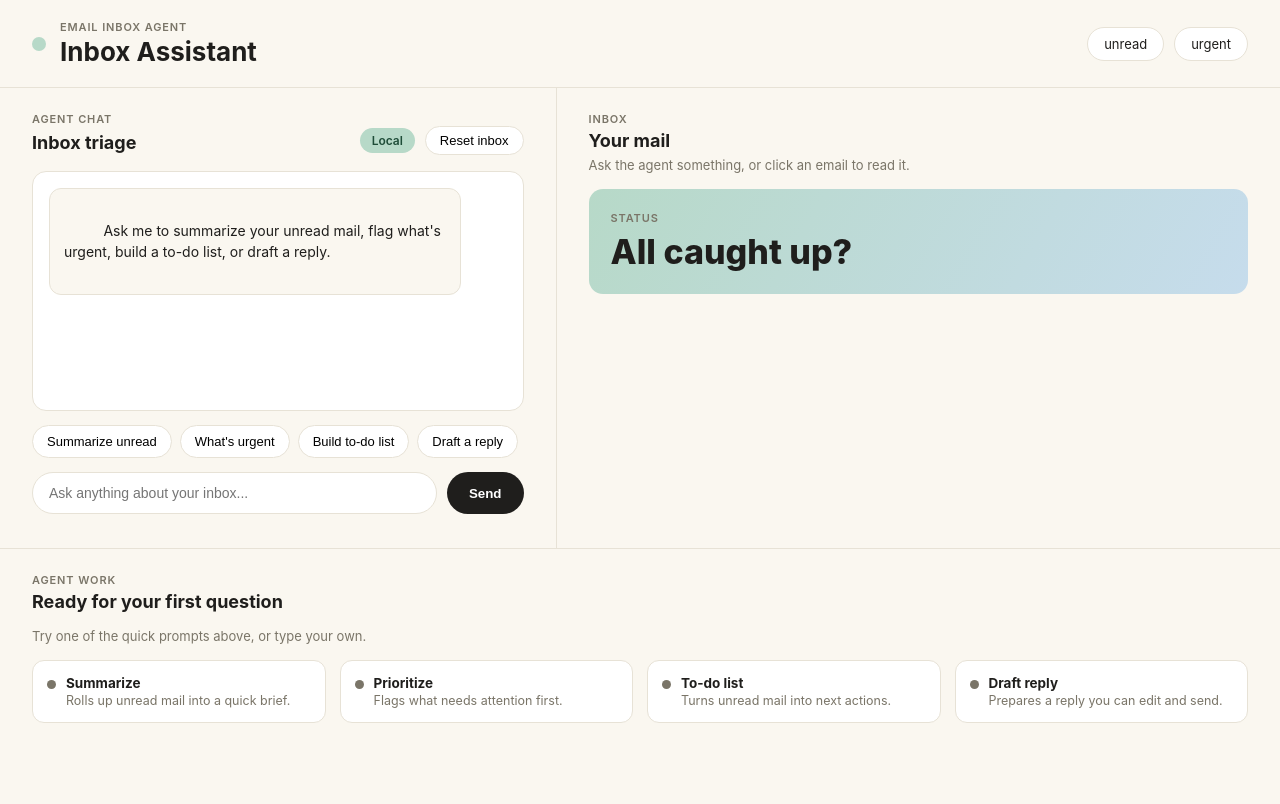
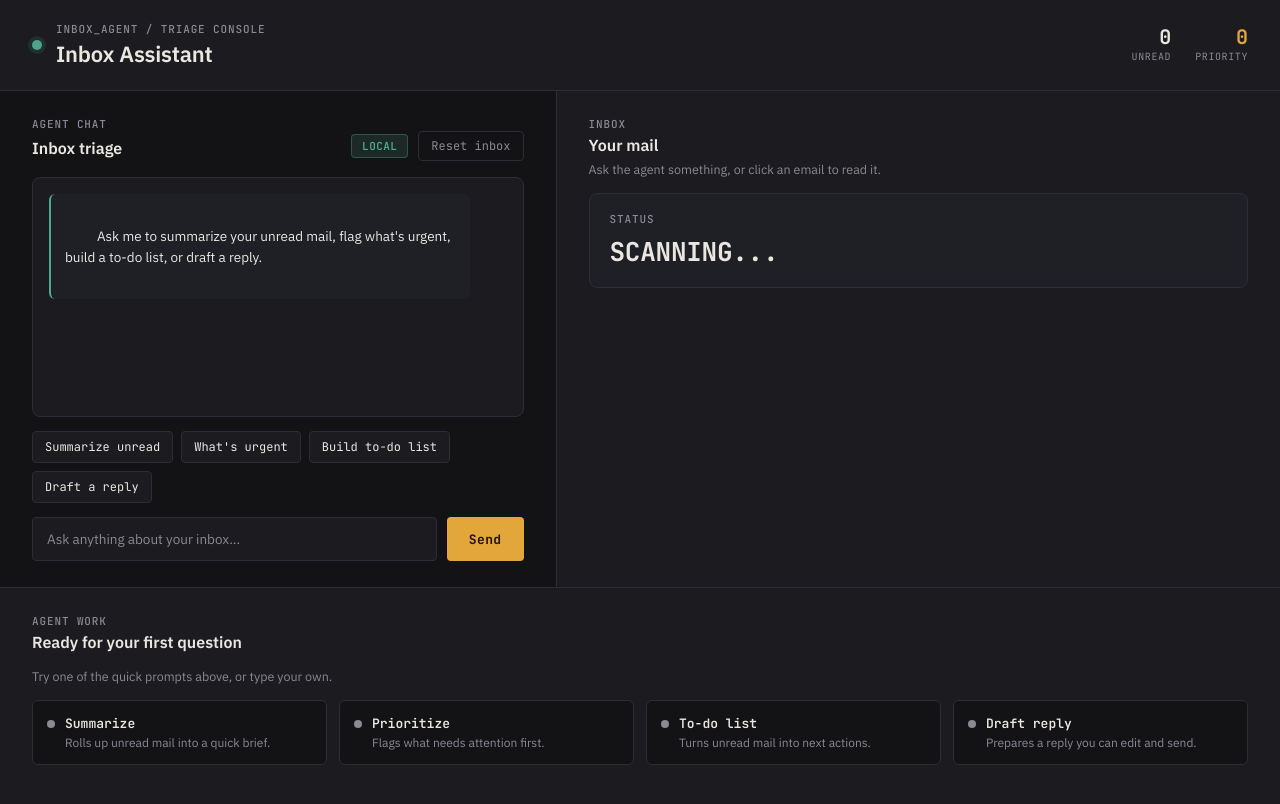
Before and after one commit to shreyaaghi/emailagentstanford, a website: page index.html in a window 1280 px wide. Drawn offline with Linux system fonts and the light colour scheme; no server answers.

Commit message:
style change

```diff
--- a/index.html
+++ b/index.html
@@ -4,20 +4,23 @@
 <meta charset="UTF-8" />
 <meta name="viewport" content="width=device-width, initial-scale=1.0" />
 <title>Email Inbox Agent</title>
+<link rel="preconnect" href="https://fonts.googleapis.com" />
+<link rel="preconnect" href="https://fonts.gstatic.com" crossorigin />
+<link href="https://fonts.googleapis.com/css2?family=JetBrains+Mono:wght@400;500;600;700&family=IBM+Plex+Sans:wght@400;500;600&display=swap" rel="stylesheet" />
 <link rel="stylesheet" href="styles.css" />
 </head>
 <body>
   <header class="app-header">
     <div class="brand">
-      <span class="brand-dot"></span>
+      <span class="status-light" id="status-light"></span>
       <div>
-        <div class="eyebrow">EMAIL INBOX AGENT</div>
+        <div class="eyebrow">INBOX_AGENT / TRIAGE CONSOLE</div>
         <h1>Inbox Assistant</h1>
       </div>
     </div>
     <div class="header-stats">
-      <div class="pill" id="unread-pill">unread</div>
-      <div class="pill" id="urgent-pill">urgent</div>
+      <div class="stat" id="unread-pill"><span class="stat-num">0</span><span class="stat-label">unread</span></div>
+      <div class="stat" id="urgent-pill"><span class="stat-num">0</span><span class="stat-label">priority</span></div>
     </div>
   </header>
 
@@ -63,8 +66,11 @@
       </div>
 
       <div class="inbox-hero">
-        <div class="eyebrow">STATUS</div>
-        <div class="hero-headline" id="hero-headline">All caught up?</div>
+        <div class="hero-row">
+          <span class="eyebrow">STATUS</span>
+          <span class="hero-timestamp" id="hero-timestamp"></span>
+        </div>
+        <div class="hero-headline" id="hero-headline">SCANNING...</div>
       </div>
 
       <div class="inbox-list" id="inbox-list"></div>
--- a/styles.css
+++ b/styles.css
@@ -1,63 +1,94 @@
 :root {
-    --cream: #faf7f0;
-    --ink: #1f1e1c;
-    --line: #e7e2d6;
-    --card: #ffffff;
-    --muted: #7a7568;
-    --accent-green: #b7d9c8;
-    --accent-blue: #c6dcec;
-    --urgent: #d97757;
-    --radius: 14px;
+    --bg: #131316;
+    --panel: #1b1b20;
+    --panel-raised: #1f1f26;
+    --line: #2d2d35;
+    --ink: #e9e7e0;
+    --muted: #8b8992;
+    --amber: #e2a63b;
+    --teal: #4fa98f;
+    --mono: "JetBrains Mono", ui-monospace, Menlo, monospace;
+    --sans: "IBM Plex Sans", -apple-system, BlinkMacSystemFont, sans-serif;
+    --radius: 8px;
   }
 
   * { box-sizing: border-box; }
 
   body {
     margin: 0;
-    background: var(--cream);
+    background: var(--bg);
+    background-image:
+      linear-gradient(var(--line) 1px, transparent 1px),
+      linear-gradient(90deg, var(--line) 1px, transparent 1px);
+    background-size: 40px 40px;
+    background-attachment: fixed;
+    background-blend-mode: overlay;
+    background-color: var(--bg);
     color: var(--ink);
-    font-family: -apple-system, BlinkMacSystemFont, "Segoe UI", Helvetica, Arial, sans-serif;
+    font-family: var(--sans);
   }
 
   .app-header {
     display: flex;
     justify-content: space-between;
     align-items: center;
-    padding: 20px 32px;
+    padding: 22px 32px;
     border-bottom: 1px solid var(--line);
+    background: var(--panel);
   }
 
   .brand { display: flex; align-items: center; gap: 14px; }
 
-  .brand-dot {
-    width: 14px;
-    height: 14px;
+  .status-light {
+    width: 10px;
+    height: 10px;
     border-radius: 50%;
-    background: var(--accent-green);
+    background: var(--teal);
     display: inline-block;
+    box-shadow: 0 0 0 4px rgba(79, 169, 143, 0.15);
+    animation: pulse 2.4s ease-in-out infinite;
+  }
+
+  @keyframes pulse {
+    0%, 100% { opacity: 1; }
+    50% { opacity: 0.5; }
   }
 
   .eyebrow {
+    font-family: var(--mono);
     font-size: 11px;
     letter-spacing: 0.08em;
     color: var(--muted);
-    font-weight: 600;
+    font-weight: 500;
     text-transform: uppercase;
   }
 
-  h1 { margin: 2px 0 0; font-size: 26px; }
-  h2 { margin: 4px 0 0; font-size: 18px; }
+  h1 {
+    margin: 3px 0 0;
+    font-size: 22px;
+    font-weight: 600;
+    letter-spacing: -0.01em;
+  }
 
-  .header-stats { display: flex; gap: 10px; }
+  h2 {
+    margin: 4px 0 0;
+    font-size: 16px;
+    font-weight: 600;
+  }
 
-  .pill {
-    border: 1px solid var(--line);
-    border-radius: 999px;
-    padding: 8px 16px;
-    font-size: 13px;
-    color: var(--ink);
-    background: var(--card);
+  .header-stats { display: flex; gap: 24px; }
+
+  .stat {
+    display: flex;
+    flex-direction: column;
+    align-items: flex-end;
+    font-family: var(--mono);
   }
+
+  .stat-num { font-size: 20px; font-weight: 700; color: var(--ink); line-height: 1; }
+  .stat-label { font-size: 10px; color: var(--muted); letter-spacing: 0.06em; text-transform: uppercase; margin-top: 3px; }
+
+  #urgent-pill .stat-num { color: var(--amber); }
 
   .layout {
     display: grid;
@@ -66,12 +97,13 @@
   }
 
   .panel {
-    padding: 24px 32px;
+    padding: 26px 32px;
     border-right: 1px solid var(--line);
     min-height: 460px;
+    background: var(--bg);
   }
 
-  .inbox-panel { border-right: none; }
+  .inbox-panel { border-right: none; background: var(--panel); }
 
   .panel-head { margin-bottom: 16px; }
 
@@ -82,40 +114,53 @@
     gap: 12px;
   }
 
-  .panel-sub { color: var(--muted); font-size: 13px; margin: 6px 0 0; }
+  .panel-sub { color: var(--muted); font-size: 12.5px; margin: 6px 0 0; }
 
   .badges { display: flex; align-items: center; gap: 10px; }
 
   .badge {
-    border-radius: 999px;
-    padding: 5px 12px;
-    font-size: 12px;
+    border-radius: 4px;
+    padding: 4px 10px;
+    font-size: 11px;
     font-weight: 600;
+    font-family: var(--mono);
+    letter-spacing: 0.04em;
+    text-transform: uppercase;
   }
 
   .badge-mode {
-    background: var(--accent-green);
-    color: #1f4d38;
+    background: rgba(79, 169, 143, 0.15);
+    color: var(--teal);
+    border: 1px solid rgba(79, 169, 143, 0.35);
   }
 
   .btn-outline {
     border: 1px solid var(--line);
-    background: var(--card);
-    border-radius: 999px;
-    padding: 6px 14px;
-    font-size: 13px;
+    background: transparent;
+    color: var(--muted);
+    border-radius: 4px;
+    padding: 6px 12px;
+    font-size: 12px;
+    font-family: var(--mono);
     cursor: pointer;
   }
 
+  .btn-outline:hover { border-color: var(--muted); color: var(--ink); }
+
   .btn-primary {
-    background: var(--ink);
-    color: #fff;
+    background: var(--amber);
+    color: #201404;
     border: none;
-    border-radius: 999px;
+    border-radius: 4px;
     padding: 12px 22px;
-    font-weight: 600;
+    font-weight: 700;
+    font-family: var(--mono);
+    font-size: 13px;
+    letter-spacing: 0.03em;
     cursor: pointer;
   }
+
+  .btn-primary:hover { filter: brightness(1.08); }
 
   .chat-thread {
     border: 1px solid var(--line);
@@ -124,7 +169,7 @@
     min-height: 240px;
     max-height: 360px;
     overflow-y: auto;
-    background: var(--card);
+    background: var(--panel);
     display: flex;
     flex-direction: column;
     gap: 10px;
@@ -133,22 +178,24 @@
 
   .chat-bubble {
     padding: 12px 14px;
-    border-radius: 12px;
-    font-size: 14px;
-    line-height: 1.45;
-    max-width: 90%;
+    border-radius: 6px;
+    font-size: 13.5px;
+    line-height: 1.5;
+    max-width: 92%;
     white-space: pre-wrap;
   }
 
   .chat-bubble.agent {
-    background: var(--cream);
-    border: 1px solid var(--line);
+    background: var(--panel-raised);
+    border-left: 2px solid var(--teal);
     align-self: flex-start;
   }
 
   .chat-bubble.user {
-    background: var(--ink);
-    color: #fff;
+    background: var(--bg);
+    border: 1px solid var(--line);
+    border-right: 2px solid var(--amber);
+    color: var(--ink);
     align-self: flex-end;
   }
 
@@ -161,112 +208,161 @@
 
   .chip {
     border: 1px solid var(--line);
-    background: var(--card);
-    border-radius: 999px;
-    padding: 8px 14px;
-    font-size: 13px;
+    background: var(--panel);
+    color: var(--ink);
+    border-radius: 4px;
+    padding: 7px 12px;
+    font-size: 12px;
+    font-family: var(--mono);
     cursor: pointer;
   }
 
-  .chip:hover { background: var(--cream); }
+  .chip:hover { border-color: var(--teal); color: var(--teal); }
 
   .chat-input-row { display: flex; gap: 10px; }
 
   .chat-input-row input {
     flex: 1;
     border: 1px solid var(--line);
-    border-radius: 999px;
-    padding: 12px 16px;
-    font-size: 14px;
-    background: var(--card);
+    border-radius: 4px;
+    padding: 12px 14px;
+    font-size: 13.5px;
+    font-family: var(--sans);
+    background: var(--panel);
+    color: var(--ink);
   }
 
+  .chat-input-row input::placeholder { color: var(--muted); }
+  .chat-input-row input:focus { outline: none; border-color: var(--teal); }
+
   .inbox-hero {
+    border: 1px solid var(--line);
     border-radius: var(--radius);
-    padding: 22px;
+    padding: 18px 20px;
     margin-bottom: 16px;
-    background: linear-gradient(120deg, var(--accent-green), var(--accent-blue));
+    background: var(--panel-raised);
   }
 
-  .hero-headline { font-size: 34px; font-weight: 800; margin-top: 6px; }
+  .hero-row { display: flex; justify-content: space-between; align-items: baseline; }
+
+  .hero-timestamp { font-family: var(--mono); font-size: 11px; color: var(--muted); }
+
+  .hero-headline {
+    font-family: var(--mono);
+    font-size: 26px;
+    font-weight: 700;
+    margin-top: 8px;
+    letter-spacing: -0.01em;
+  }
 
   .inbox-list {
     display: flex;
     flex-direction: column;
-    gap: 8px;
+    gap: 6px;
     max-height: 420px;
     overflow-y: auto;
   }
 
   .email-row {
     border: 1px solid var(--line);
-    border-radius: 12px;
+    border-radius: 6px;
     padding: 12px 14px;
-    background: var(--card);
+    background: var(--bg);
     cursor: pointer;
     display: flex;
-    gap: 10px;
-    align-items: flex-start;
+    gap: 12px;
+    align-items: center;
+    position: relative;
   }
 
-  .email-row.unread { border-color: var(--ink); }
+  .email-row:hover { border-color: var(--muted); }
+  .email-row.unread { border-left: 2px solid var(--teal); }
 
-  .email-row .dot {
-    width: 9px;
-    height: 9px;
-    border-radius: 50%;
-    margin-top: 5px;
-    background: var(--muted);
+  .avatar {
+    width: 30px;
+    height: 30px;
+    border-radius: 4px;
+    background: var(--panel-raised);
+    border: 1px solid var(--line);
+    display: flex;
+    align-items: center;
+    justify-content: center;
+    font-family: var(--mono);
+    font-size: 11px;
+    font-weight: 700;
+    color: var(--muted);
     flex: none;
   }
 
-  .email-row.unread .dot { background: var(--urgent); }
+  .email-row.unread .avatar { color: var(--ink); border-color: var(--teal); }
 
-  .email-body { flex: 1; }
+  .email-body { flex: 1; min-width: 0; }
 
-  .email-sender { font-weight: 700; font-size: 13.5px; }
+  .email-sender { font-weight: 600; font-size: 13px; }
 
-  .email-subject { font-size: 13.5px; margin-top: 2px; }
+  .email-subject { font-size: 13px; margin-top: 2px; color: var(--ink); }
 
-  .email-snippet { color: var(--muted); font-size: 12.5px; margin-top: 3px; }
+  .email-snippet {
+    color: var(--muted);
+    font-size: 12px;
+    margin-top: 3px;
+    overflow: hidden;
+    text-overflow: ellipsis;
+    white-space: nowrap;
+  }
 
-  .email-time { color: var(--muted); font-size: 11.5px; white-space: nowrap; }
+  .email-time { color: var(--muted); font-size: 11px; font-family: var(--mono); white-space: nowrap; }
+
+  .stamp {
+    font-family: var(--mono);
+    font-size: 9px;
+    font-weight: 700;
+    letter-spacing: 0.06em;
+    color: var(--amber);
+    border: 1px solid var(--amber);
+    border-radius: 3px;
+    padding: 2px 6px;
+    transform: rotate(-4deg);
+    flex: none;
+  }
 
   .agent-work {
-    padding: 24px 32px 40px;
+    padding: 26px 32px 40px;
     border-top: 1px solid var(--line);
+    background: var(--panel);
   }
 
   .work-cards {
     display: grid;
     grid-template-columns: repeat(4, 1fr);
-    gap: 14px;
+    gap: 12px;
     margin-top: 16px;
   }
 
   .work-card {
     border: 1px solid var(--line);
-    border-radius: 12px;
+    border-radius: 6px;
     padding: 14px;
-    background: var(--card);
+    background: var(--bg);
     display: flex;
     gap: 10px;
   }
 
   .work-card .dot {
-    width: 9px;
-    height: 9px;
+    width: 8px;
+    height: 8px;
     border-radius: 50%;
     background: var(--muted);
     margin-top: 5px;
     flex: none;
   }
 
-  .work-card.active .dot { background: var(--urgent); }
+  .work-card.active { border-color: var(--amber); }
+  .work-card.active .dot { background: var(--amber); }
 
-  .work-title { font-weight: 700; font-size: 13.5px; }
+  .work-title { font-weight: 600; font-size: 13px; font-family: var(--mono); }
 
-  .work-desc { color: var(--muted); font-size: 12.5px; margin-top: 2px; }
+  .work-desc { color: var(--muted); font-size: 12px; margin-top: 3px; }
 
   @media (max-width: 860px) {
     .layout { grid-template-columns: 1fr; }
```
Also changed, not shown: app.js (+17 -4 lines).
